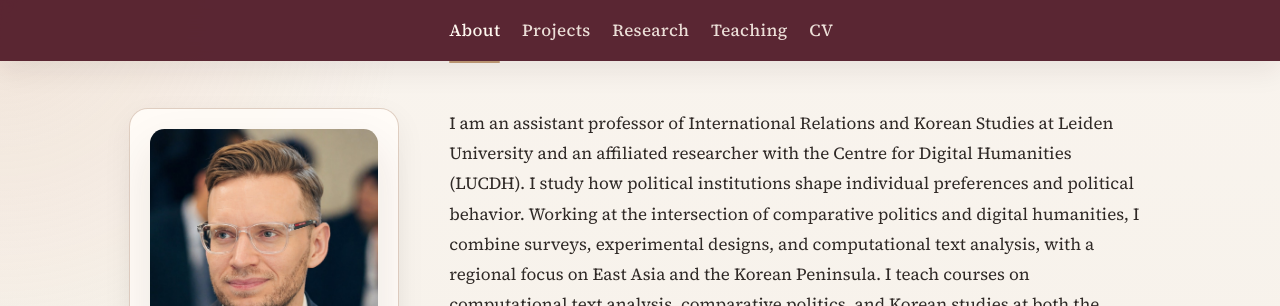
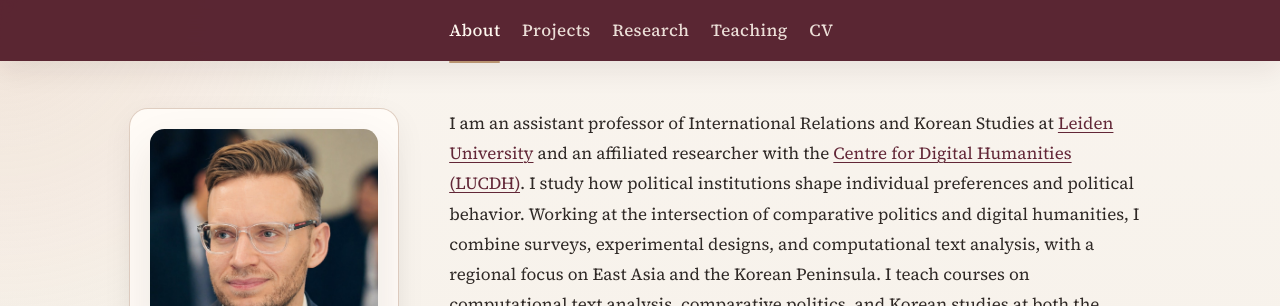
Before and after one commit to scdenney/scdenney.github.io, a Jekyll site: the page built from index.md, in a window 1280 px wide and 1069 px high. Shown: the top 306 px of the window. Built offline with Jekyll 4.4.1, drawn with Linux system fonts in a browser that asks for light colours; part of the change alters nothing that is shown; some of the changed text lies outside the part shown.

Commit message:
Update index.md

```diff
--- a/index.md
+++ b/index.md
@@ -3,7 +3,7 @@ layout: home
 title: About
 ---
 
-I am an assistant professor of International Relations and Korean Studies at Leiden University and an affiliated researcher with the Centre for Digital Humanities (LUCDH). I study how political institutions shape individual preferences and political behavior. Working at the intersection of comparative politics and digital humanities, I combine surveys, experimental designs, and computational text analysis, with a regional focus on East Asia and the Korean Peninsula. I teach courses on computational text analysis, comparative politics, and Korean studies at both the undergraduate and graduate levels.
+I am an assistant professor of International Relations and Korean Studies at [Leiden University](https://www.universiteitleiden.nl/) and an affiliated researcher with the [Centre for Digital Humanities (LUCDH)](https://www.universiteitleiden.nl/en/humanities/centre-for-digital-humanities). I study how political institutions shape individual preferences and political behavior. Working at the intersection of comparative politics and digital humanities, I combine surveys, experimental designs, and computational text analysis, with a regional focus on East Asia and the Korean Peninsula. I teach courses on computational text analysis, comparative politics, and Korean studies at both the undergraduate and graduate levels.
 
 <p class="page-inline-summary">My current work centers on national identity and belonging in democratic and democratizing societies, computational text analysis in Korean studies, and applied research on innovation policy and the digital economy. For more, see <a href="/research/">Research</a>, <a href="/projects/">Projects</a>, and <a href="/cv/">CV</a>.</p>
 
```
